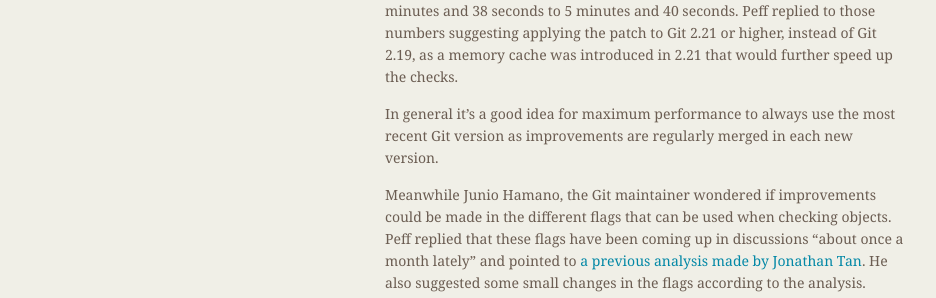
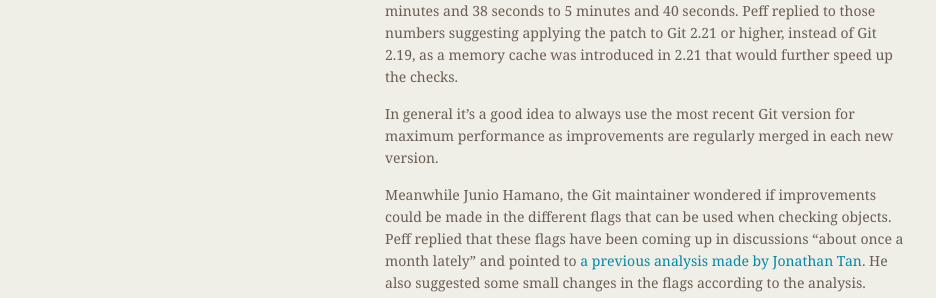
Before and after one commit to git/git.github.io, a Jekyll site: the page built from rev_news/drafts/edition-59.md, in a window 1280 px wide. Shown: the part 822-1120 px from the top of the page, without its empty margins (174-1110 px from the left). Built offline with Jekyll 4.4.1, drawn with Linux system fonts in a browser that asks for light colours.

Commit message:
rn-59: shuffle words in a sentence for readability

```diff
--- a/rev_news/drafts/edition-59.md
+++ b/rev_news/drafts/edition-59.md
@@ -58,8 +58,8 @@
   or higher, instead of Git 2.19, as a memory cache was introduced in
   2.21 that would further speed up the checks.
 
-  In general it's a good idea for maximum performance to always use
-  the most recent Git version as improvements are regularly merged in
+  In general it's a good idea to always use the most recent Git version
+  for maximum performance as improvements are regularly merged in
   each new version.
 
   Meanwhile Junio Hamano, the Git maintainer wondered if improvements
```
